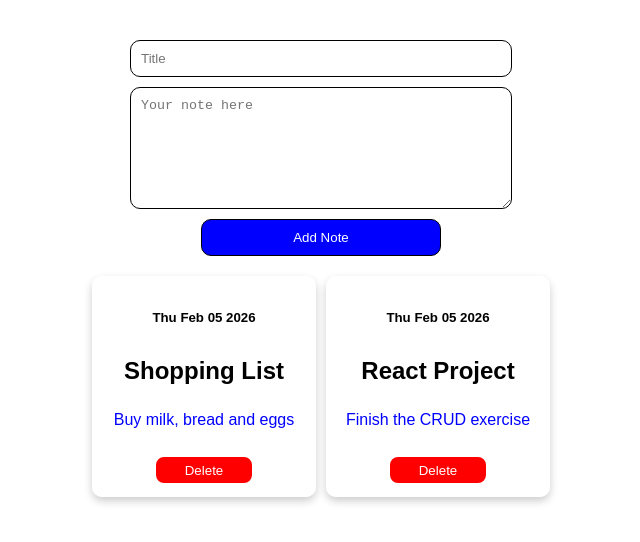
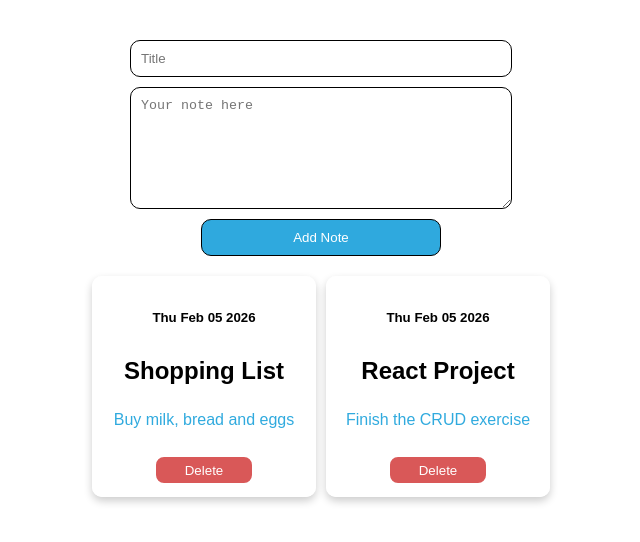
Before and after one commit to TOMLUCA7/QuickNotes, a React (Vite) app: page / in a window 1280 px wide. Shown: the top 542 px of the page, without its empty margins (319-959 px from the left). Built offline with nearby package versions, Linux system fonts and the light colour scheme.

Commit message:
feat: Introduce `EditNoteFields` component to centralize note editing UI and update various button and text colors.

```diff
--- a/components/AddNote.jsx
+++ b/components/AddNote.jsx
@@ -15,7 +15,7 @@ const AddNote = ({addNote}) => {
     <div style={{flexDirection: 'column', display: 'flex', alignItems: 'center', justifyContent: 'center'}}>
       <input style={{width: '30%', padding: '10px', marginBottom: '10px', borderRadius: '10px', border: '1px solid black'}} type="text" placeholder='Title' value={title} onChange={(e) => setTitle(e.target.value)} />
       <textarea style={{width: '30%', height: '100px', padding: '10px', marginBottom: '10px', borderRadius: '10px', border: '1px solid black'}} type="text" placeholder='Your note here' value={text} onChange={(e) => setText(e.target.value)} />
-      <button onClick={handleAddClick} style={{width: '20%', padding: '10px', marginBottom: '10px', borderRadius: '10px', backgroundColor: 'blue', color: 'white', border: '1px solid black'}} >Add Note</button>
+      <button onClick={handleAddClick} style={{width: '20%', padding: '10px', marginBottom: '10px', borderRadius: '10px', backgroundColor: '#119dd9de', color: 'white', border: '1px solid black'}} >Add Note</button>
     </div>
   )
 }
--- /dev/null
+++ b/components/EditNoteFields.jsx
@@ -0,0 +1,41 @@
+import React from 'react'
+
+const EditNoteFields = ({editTitle, editText, setEditTitle, setEditText}) => {
+  return (
+    <div style={{ display: 'flex', flexDirection: 'column', gap: '15px' }}>
+        <input
+              type="text"
+              value={editTitle}
+              onChange={(e) => setEditTitle(e.target.value)}
+              style={{
+                fontSize: '24px',
+                fontWeight: 'bold',
+                padding: '10px',
+                borderRadius: '10px',
+                border: '1px solid #ccc',
+                width: '100%',
+                boxSizing: 'border-box'
+              }}
+            />
+
+            {/* Text Area */}
+            <textarea
+              value={editText}
+              onChange={(e) => setEditText(e.target.value)}
+              style={{
+                fontSize: '18px',
+                padding: '10px',
+                borderRadius: '10px',
+                border: '1px solid #ccc',
+                width: '100%',
+                minHeight: '100px',
+                fontFamily: 'inherit',
+                resize: 'vertical',
+                boxSizing: 'border-box'
+              }}
+            />
+    </div>
+  )
+}
+
+export default EditNoteFields
--- a/components/NotesList.jsx
+++ b/components/NotesList.jsx
@@ -1,5 +1,6 @@
 import React, { useState } from 'react'
 import Modal from 'react-modal';
+import EditNoteFields from './EditNoteFields';
 
 const NotesList = ({notes, deleteNote, updateNote}) => {
   const [modalIsOpen, setIsOpen] = useState(false);
@@ -31,11 +32,11 @@ const NotesList = ({notes, deleteNote, updateNote}) => {
         >
           <h5>{new Date().toDateString()}</h5>
           <h2 style={{ margin: 0 }}>{note.title}</h2>
-          <p style={{ color: "blue", overflow: 'hidden', textOverflow: 'ellipsis', whiteSpace: 'nowrap', width: '100%' }}>
+          <p style={{ color: "#119dd9de", overflow: 'hidden', textOverflow: 'ellipsis', whiteSpace: 'nowrap', width: '100%' }}>
             {note.text}
           </p>
           <button
-            style={{ backgroundColor: 'red',border: '2px solid white', borderRadius: '10px', color: 'white', width: '100px', height: '30px', cursor: 'pointer' }}
+            style={{ backgroundColor: '#d64a4aea',border: '2px solid white', borderRadius: '10px', color: 'white', width: '100px', height: '30px', cursor: 'pointer' }}
             onClick={(e) => {
               e.stopPropagation();
               deleteNote(note.id);
@@ -61,38 +62,8 @@ const NotesList = ({notes, deleteNote, updateNote}) => {
       >
         {selectedNote && (
           <div style={{ display: 'flex', flexDirection: 'column', gap: '15px' }}>
-            {/* Title Input */}
-            <input
-              type="text"
-              value={editTitle}
-              onChange={(e) => setEditTitle(e.target.value)}
-              style={{
-                fontSize: '24px',
-                fontWeight: 'bold',
-                padding: '10px',
-                borderRadius: '10px',
-                border: '1px solid #ccc',
-                width: '100%',
-                boxSizing: 'border-box'
-              }}
-            />
-
-            {/* Text Area */}
-            <textarea
-              value={editText}
-              onChange={(e) => setEditText(e.target.value)}
-              style={{
-                fontSize: '18px',
-                padding: '10px',
-                borderRadius: '10px',
-                border: '1px solid #ccc',
-                width: '100%',
-                minHeight: '100px',
-                fontFamily: 'inherit',
-                resize: 'vertical',
-                boxSizing: 'border-box'
-              }}
-            />
+            {/* text and title Input component */}
+            <EditNoteFields editTitle={editTitle} editText={editText} setEditTitle={setEditTitle} setEditText={setEditText}/>
 
             {/* Buttons style */}
             <div style={{ display: 'flex', justifyContent: 'center', gap: '10px', marginTop: '10px' }}>
```
